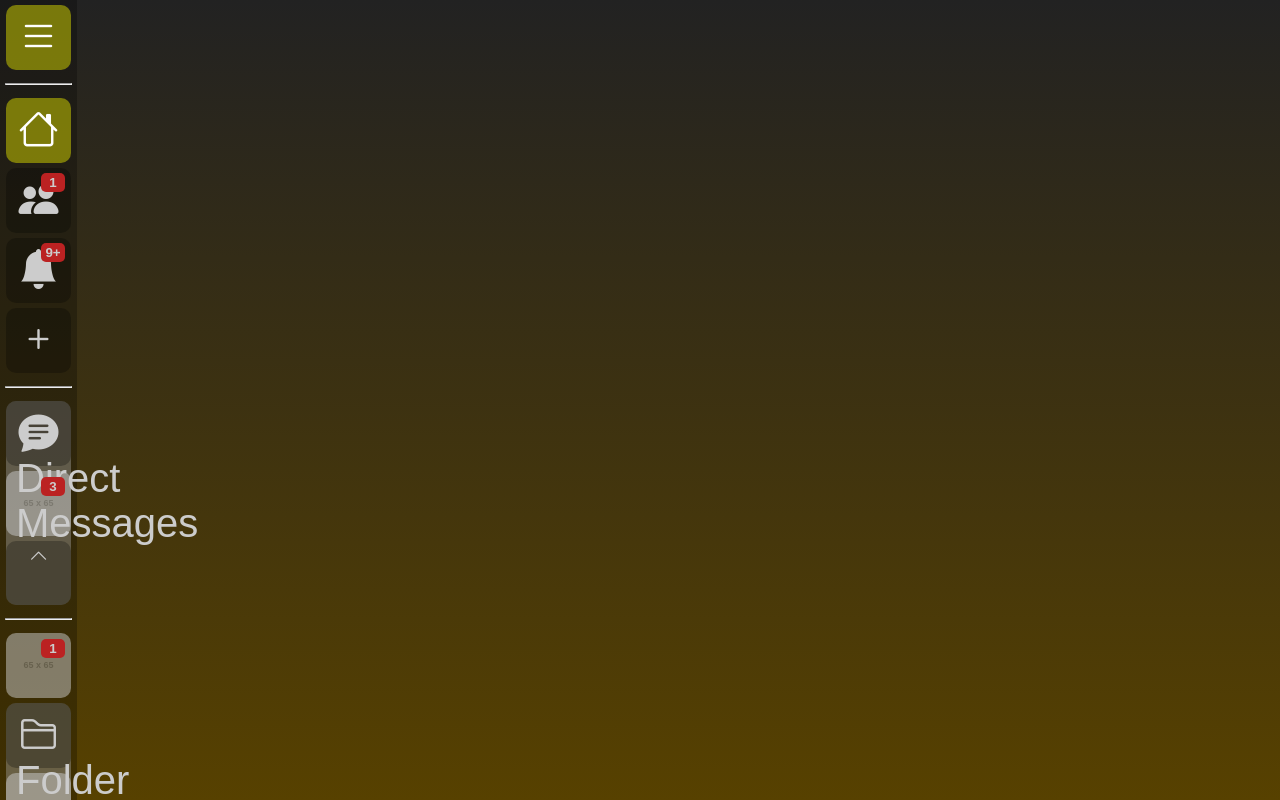
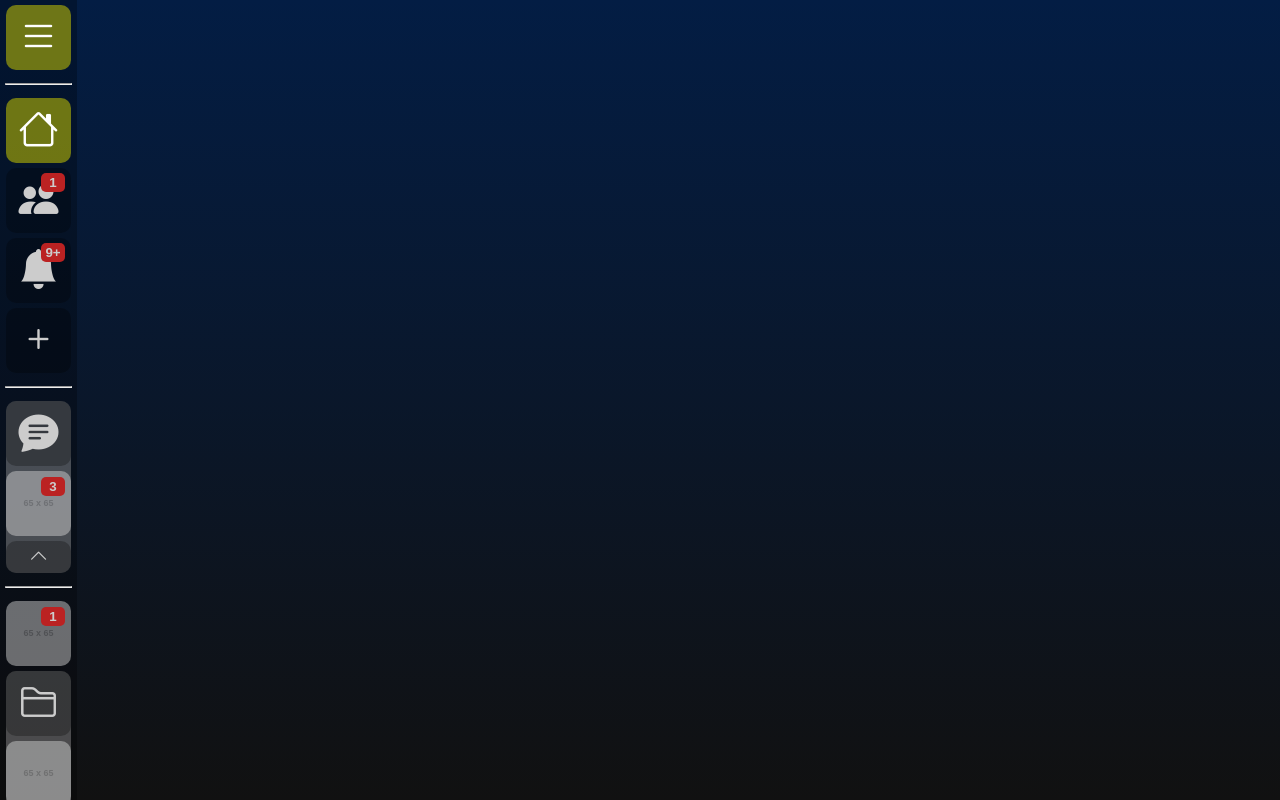
Before and after one commit to Animus-Surge/slang, a Nuxt app in the folder slang_frontend/: page / in a window 1280 px wide. Built offline with nearby package versions, Linux system fonts and the light colour scheme.

Commit message:
More theme work

```diff
--- a/slang_frontend/app.vue
+++ b/slang_frontend/app.vue
@@ -11,7 +11,7 @@
 <style scoped>
 div.app-main {
   display: flex;
-  background: linear-gradient(#222, rgb(87, 65, 0));
+  /* background: linear-gradient(#222, rgb(87, 65, 0)); */
   flex-direction: row;
   height: 100vh;
   overflow-y: hidden;
--- a/slang_frontend/assets/styles.css
+++ b/slang_frontend/assets/styles.css
@@ -1,25 +1,23 @@
 @import "./vars.css";
 
+/* TODO global light mode */
+
 html, body {
-    background: linear-gradient(#222, #542);
+    background: linear-gradient(var(--theme1-color-5), #111);
     height: 100%;
     overflow: hidden;
-}
-
-body.light {
-    background: linear-gradient(#bbb, #888);
 }
 
 html, body, h1, h2, h3, h4, h5, h6, p {
     margin: 0;
     padding: 0;
 
-    color: #ccc;
+    color: var(--text-dark);
     font-family: Arial, Helvetica, sans-serif;
 }
 
 a {
-    color: #ccc;
+    color: var(--text-dark);
     text-decoration: none;
 
     transition-property: color, text-decoration;
--- a/slang_frontend/assets/vars.css
+++ b/slang_frontend/assets/vars.css
@@ -2,6 +2,9 @@
 
     --text-dark: #ccc;
     --text-light: #111;
+
+    --text-link-hover: #aee5d8;
+    --text-link: #7be0ad;
 
     --theme1-color-1: #7be0ad;
     --theme1-color-2: #aee5d8;
--- a/slang_frontend/components/Navbar.vue
+++ b/slang_frontend/components/Navbar.vue
@@ -10,6 +10,8 @@ function menuHide() {
 
 }
 </script>
+
+<!-- TODO hover tooltips -->
 
 <template>
     <div class="nav">
@@ -39,24 +41,15 @@ function menuHide() {
         <div class="icongroup">
             <a class="iconsec">
                 <i class="bi bi-chat-text-fill"></i>
-                <div class="hover">
-                    <p>Direct Messages</p>
-                </div>
             </a>
             <div class="content">
                 <a class="groupicon">
                     <img src="https://placehold.co/65x65"/>
                     <p class="notifcount">3</p>
-                    <div class="hover">
-                        <p>Username</p>
-                    </div>
                 </a>
             </div>
             <a class="groupchevron">
                 <i class="bi bi-chevron-up"></i>
-                <div class="hover">
-                    <p>Hide</p>
-                </div>
             </a>
         </div>
         <hr>
@@ -64,51 +57,35 @@ function menuHide() {
         <a class="groupicon">
             <img src="https://placehold.co/65x65"/>
             <p class="notifcount" style="visibility: visible">1</p>
-            <div class="hover">
-                <p>Group Name</p>
-            </div>
         </a>
         <div class="icongroup">
             <a class="iconsec">
                 <i class="bi bi-folder2"></i>
-                <div class="hover">
-                    <p>Folder Name</p>
-                </div>
             </a>
             <div class="content">
                 <a class="groupicon">
                     <img src="https://placehold.co/65x65"/>
                     <!-- <p class="notifcount">3</p> -->
-                    <div class="hover">
-                        <p>Group Name</p>
-                    </div>
                 </a>
             </div>
             <a class="groupchevron">
                 <i class="bi bi-chevron-up"></i>
-                <div class="hover">
-                    <p>Hide</p>
-                </div>
             </a>
         </div>
         <a class="groupicon">
             <img src="https://placehold.co/65x65"/>
             <p class="notifcount">7</p>
-            <div class="hover">
-                <p>Group Name</p>
-            </div>
         </a>
         <a class="groupicon">
             <img src="https://placehold.co/65x65"/>
             <p class="notifcount">9+</p>
-            <div class="hover">
-                <p>Group Name</p>
-            </div>
         </a>
     </div>
 </template>
 
 <style scoped>
+@import url('~/assets/vars.css');
+
 div.nav {
     display: flex;
     flex-direction: column;
@@ -116,8 +93,7 @@ div.nav {
     background-color: #0004;
     padding: 5px;
     align-items: center;
-    /* overflow-y: scroll; */
-    /* overflow-x: unset; */
+    overflow-y: scroll;
 }
 
 div.icongroup {
@@ -195,7 +171,7 @@ a.iconsec.active {
 
 a.iconsec:hover {
     background-color: #c908;
-    color: #cc0;
+    color: var(--text-link-hover);
     cursor: pointer;
 }
 
--- a/slang_frontend/nuxt.config.ts
+++ b/slang_frontend/nuxt.config.ts
@@ -2,7 +2,8 @@
 export default defineNuxtConfig({
   devtools: { enabled: true }, //DEVELOPMENT MODE
   css: [
-    '~/assets/styles.css' //Main stylesheet
+    '~/assets/styles.css', //Main stylesheet
+    '~/assets/vars.css',   //Vars stylesheet
   ],
 
   //App information, like head element and such
```
